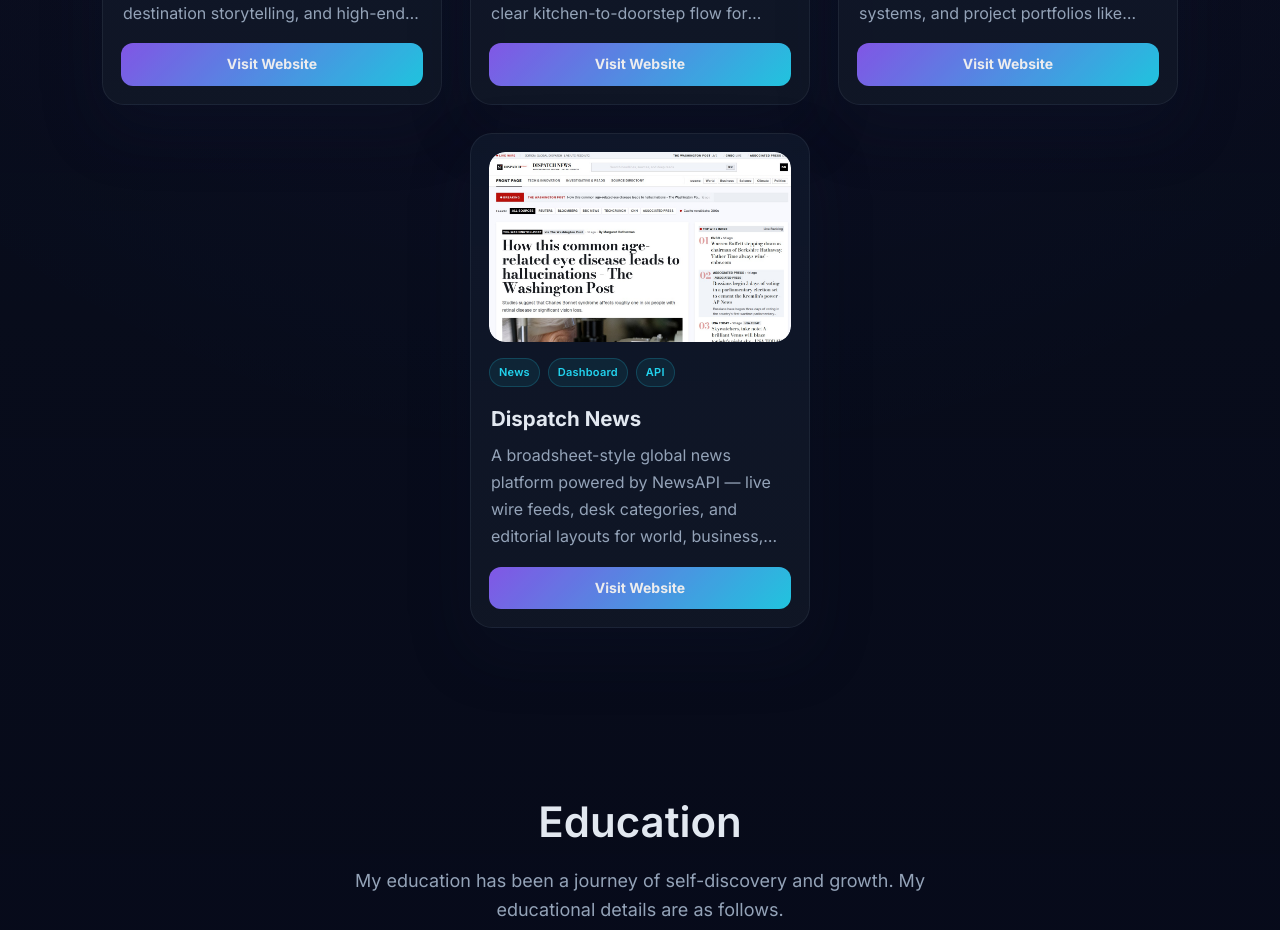
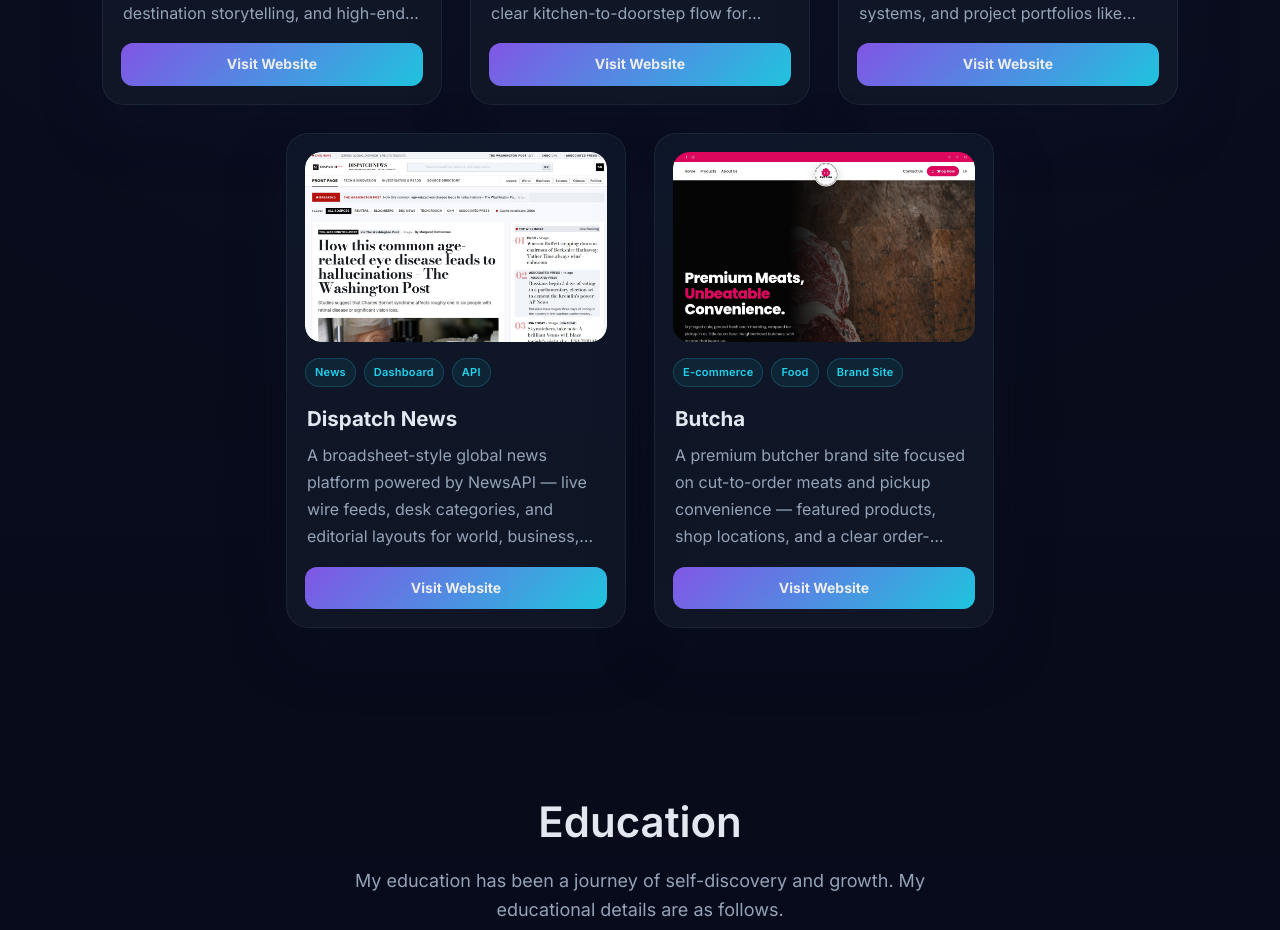
Before and after one commit to Jizzyjay/new-portfolio, a React (Create React App) app: page / in a window 1280 px wide. Shown: the part 5440-6370 px from the top of the page. Built offline with nearby package versions, Linux system fonts and the light colour scheme.

Commit message:
websites added

```diff
--- a/src/data/constants.js
+++ b/src/data/constants.js
@@ -265,6 +265,15 @@
     tags: ["News", "Dashboard", "API"],
     webapp: "https://news-kappa-lyart.vercel.app/",
   },
+  {
+    id: 5,
+    title: "Butcha",
+    description:
+      "A premium butcher brand site focused on cut-to-order meats and pickup convenience — featured products, shop locations, and a clear order-online-to-in-store flow.",
+    image: "/designs/butcha.jpg",
+    tags: ["E-commerce", "Food", "Brand Site"],
+    webapp: "https://butcha.vercel.app/",
+  },
 ];
 
 export const TimeLineData = [
```
Also changed, not shown: public/designs/butcha.jpg (added).
